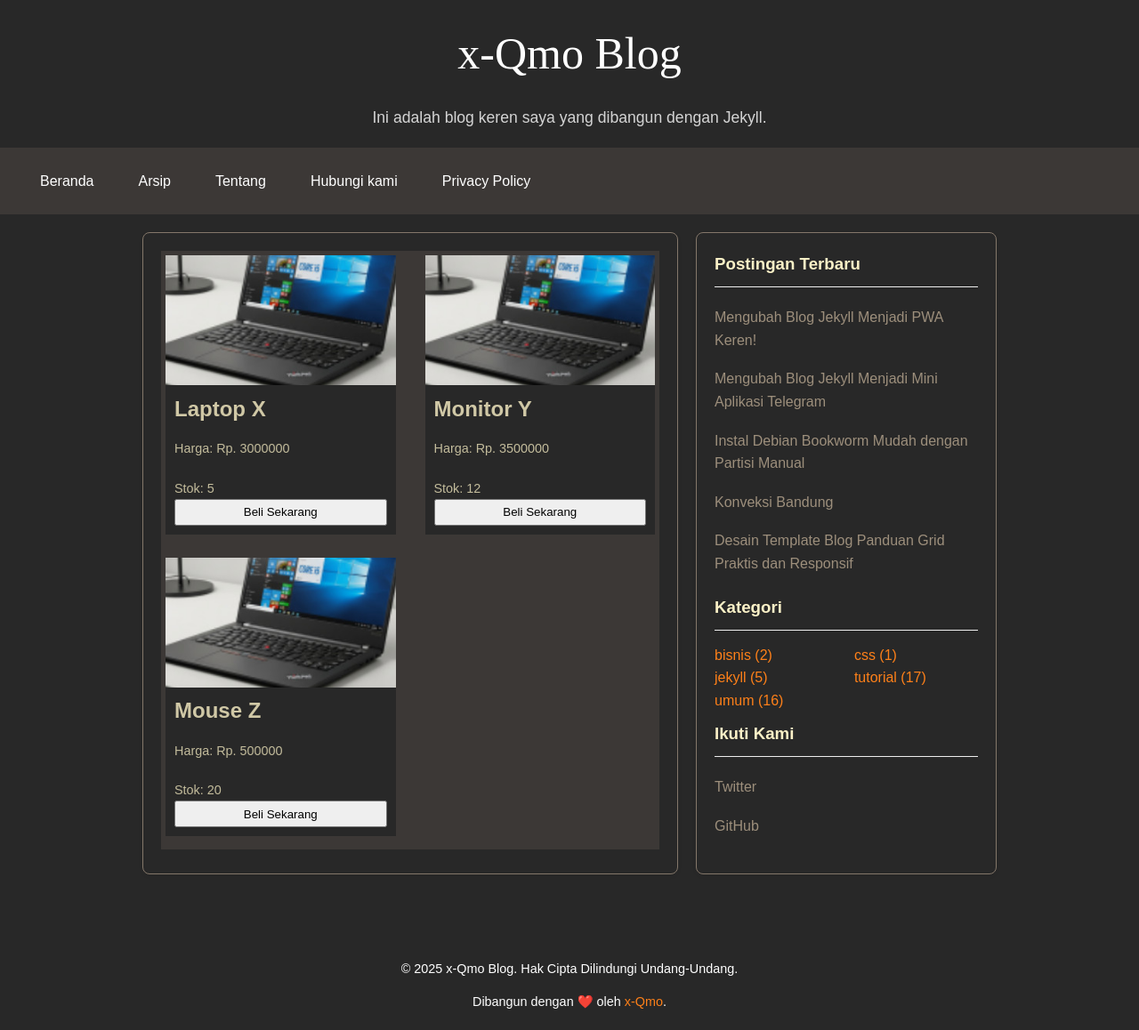
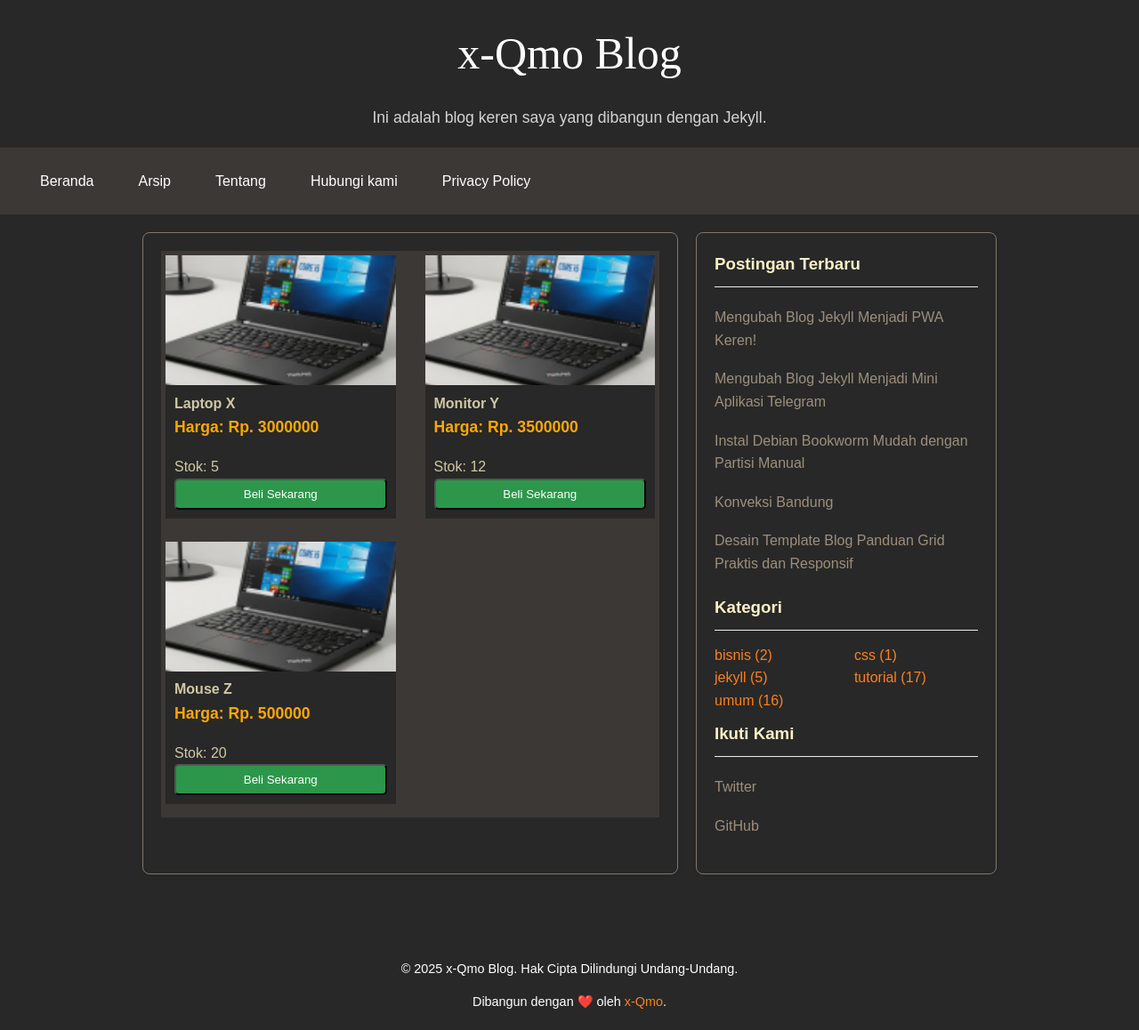
Before and after one commit to x-qmo/x-qmo.github.io, a Jekyll site: the page built from _produk/daftar-barang.md, in a window 1280 px wide and 1158 px high. Shown: the whole window at 89% size. Built offline with Jekyll 4.4.1, drawn with Linux system fonts in a browser that asks for light colours.

Commit message:
Update x-qmo-produk.html

```diff
--- a/_includes/x-qmo-produk.html
+++ b/_includes/x-qmo-produk.html
@@ -26,7 +26,11 @@ margin-bottom: 10px;
   padding: 0px 10px;
 }
 .price {
-  flex-basis: 30px;
+flex-basis: 30px;
+margin: 0;
+font-size: 1.1rem;
+font-weight: bold;
+color: #ffa700;
 }
 .description {
   flex-basis: 115px;
@@ -35,10 +39,20 @@ margin-bottom: 10px;
   flex-basis: 15px;
 }
 .buy-button {
+
   flex-basis: 30px;
+display: inline-block;
+background-color: #2c974b;
+color: white;
+padding: 8px 15px;
+border-radius: 5px;
+text-decoration: none;
+transition: background-color 0.3s ease;
+
 }
 .product-info h2 {
   margin: 0;
+  font-size: 1rem;
 }
 
 
@@ -47,11 +61,6 @@ margin-bottom: 10px;
     margin-bottom: 10px;
     font-size: 1.2em;
     color: #fbf1c7;
-  }
-
-  .product-card-item .product-info p {
-    font-size: 0.9em;
-    color: #c3bc9c;
   }
 
   /* Media queries untuk responsivitas */
@@ -78,6 +87,7 @@ margin-bottom: 10px;
 }
 .buy-button {
   flex-basis: 30px;
+  margin-bottom: 20px;
 }
   }
 </style>
```
